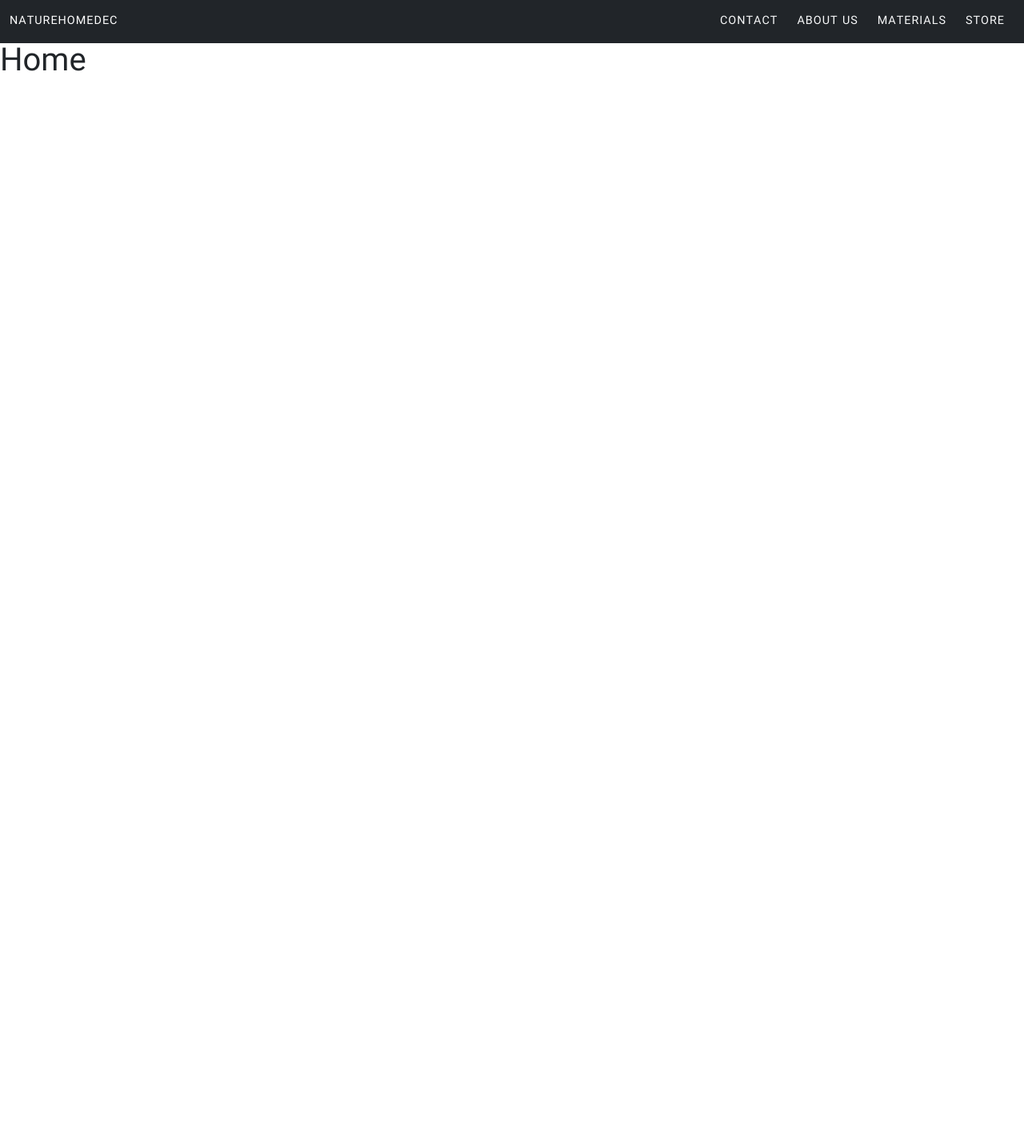
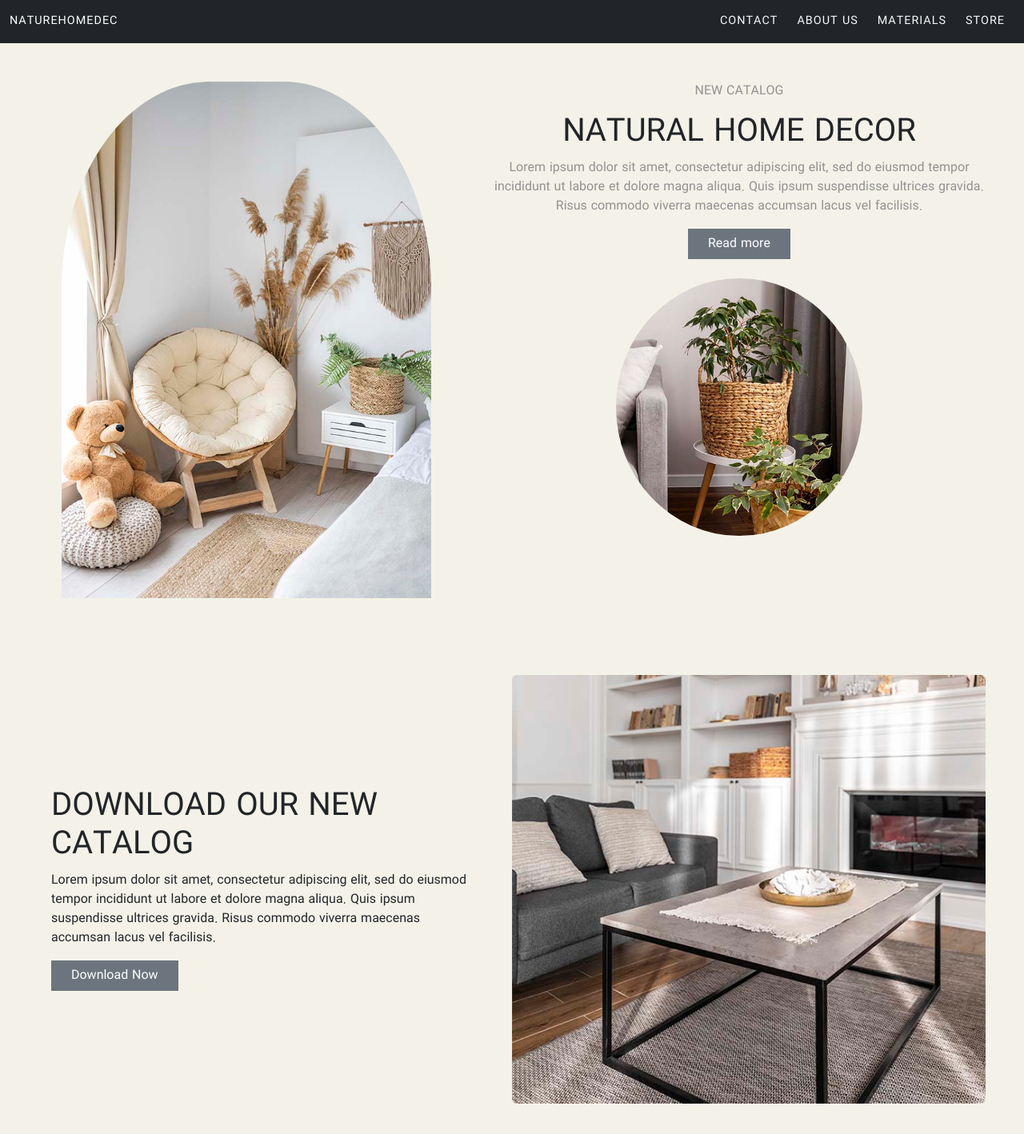
Before and after one commit to AliKarimNemati/home-designer, a Vue app: page / in a window 1280 px wide. Shown: the top 1418 px of the page at 80% size. Before the commit the page ends 800 px from the top, so only its background shows below. Built offline with nearby package versions, Linux system fonts and the light colour scheme.

Commit message:
main section created in home

```diff
--- a/src/App.vue
+++ b/src/App.vue
@@ -23,8 +23,12 @@ body {
   margin: 0;
   font-size: 16px;
   font-family: main-font;
+  background: #f4f2e8;
 }
 .english-text{
   font-family: montserrat;
 }
+.des{
+  color: #929191;
+}
 </style>
--- a/src/views/HomeView.vue
+++ b/src/views/HomeView.vue
@@ -1,12 +1,57 @@
 <template>
-  <h1>Home</h1>
+  <section class="d-flex flex-wrap p-5 ps-md-0">
+    <div class="col-md-6 col-12 text-center">
+      <img src="../assets/img/main-img.jpg" class="main-img w-75" />
+    </div>
+    <div class="col-md-6 col-12 mt-md-0 mt-4">
+      <p class="des text-uppercase text-center">new catalog</p>
+      <h1 class="text-uppercase text-center">natural home decor</h1>
+      <p class="des text-center">
+        Lorem ipsum dolor sit amet, consectetur adipiscing elit, sed do eiusmod
+        tempor incididunt ut labore et dolore magna aliqua. Quis ipsum
+        suspendisse ultrices gravida. Risus commodo viverra maecenas accumsan
+        lacus vel facilisis.
+      </p>
+      <div class="text-center">
+        <button
+          type="button"
+          class="btn btn-secondary ps-4 pe-4 rounded-0 text-center"
+        >
+        Read more
+        </button>
+      </div>
+      <div class="text-center mt-4">
+        <img src="../assets/img/planet.jpg" class="rounded-circle w-50"/>
+      </div>
+    </div>
+  </section>
+
+  <section class="d-flex flex-wrap p-5">
+    <div class="col-md-6 col-12 pe-md-5 ps-md-3 align-self-center text-center text-md-start">
+      <h1 class="text-uppercase">Download our new catalog</h1>
+      <p>Lorem ipsum dolor sit amet, consectetur adipiscing elit, sed do eiusmod
+        tempor incididunt ut labore et dolore magna aliqua. Quis ipsum
+        suspendisse ultrices gravida. Risus commodo viverra maecenas accumsan
+        lacus vel facilisis.</p>
+      <div>
+        <button type="button" class="btn btn-secondary ps-4 pe-4 rounded-0">Download Now</button>
+      </div>
+    </div>
+    <div class="col-md-6 col-12 mt-5 mt-md-0">
+      <img src="../assets/img/catalog.jpg" class="w-100 rounded">
+    </div>
+  </section>
 </template>
 
 <script>
-// @ is an alias to /src
-
 export default {
   name: 'HomeView',
   components: {}
 }
 </script>
+
+<style lang="scss">
+.main-img {
+  border-radius: 40% 40% 0 0;
+}
+</style>
```
